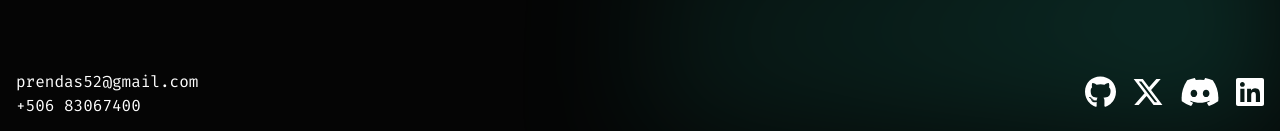
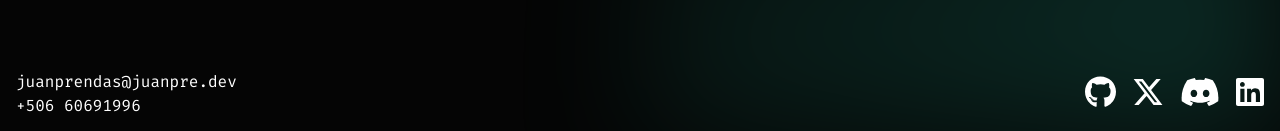
Before and after one commit to juanpredev13/portfolio, a Next.js app: page /about-me in a window 1280 px wide. Shown: the part 666-797 px from the top of the page. Built offline with nearby package versions, Linux system fonts and the light colour scheme; a web font is replaced by a local one.

Commit message:
feat: add contact changes

```diff
--- a/src/layouts/footer.tsx
+++ b/src/layouts/footer.tsx
@@ -16,10 +16,10 @@ const Footer = () => {
       <div className="footer__container">
         <div className="footer__left">
           <div className="footer__contact">
-            <a href="mailto:prendas52@gmail.com" className="footer__email">
-              prendas52@gmail.com
+            <a href="mailto:juanprendas@juanpre.dev" className="footer__email">
+              juanprendas@juanpre.dev
             </a>
-            <a href="tel:+50683067400">+506 83067400</a>
+            <a href="tel:+50660691996">+506 60691996</a>
           </div>
         </div>
 
```
